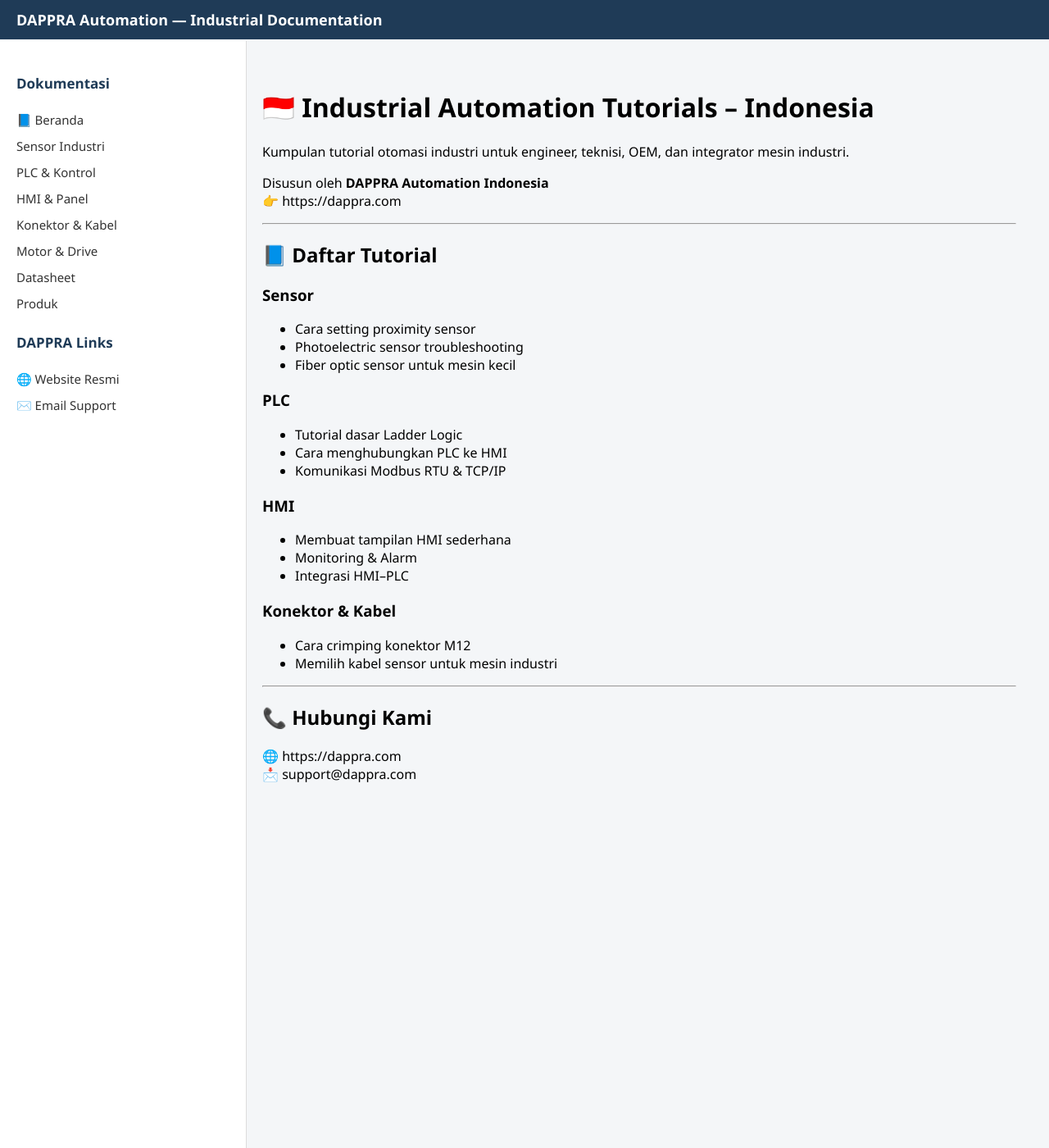
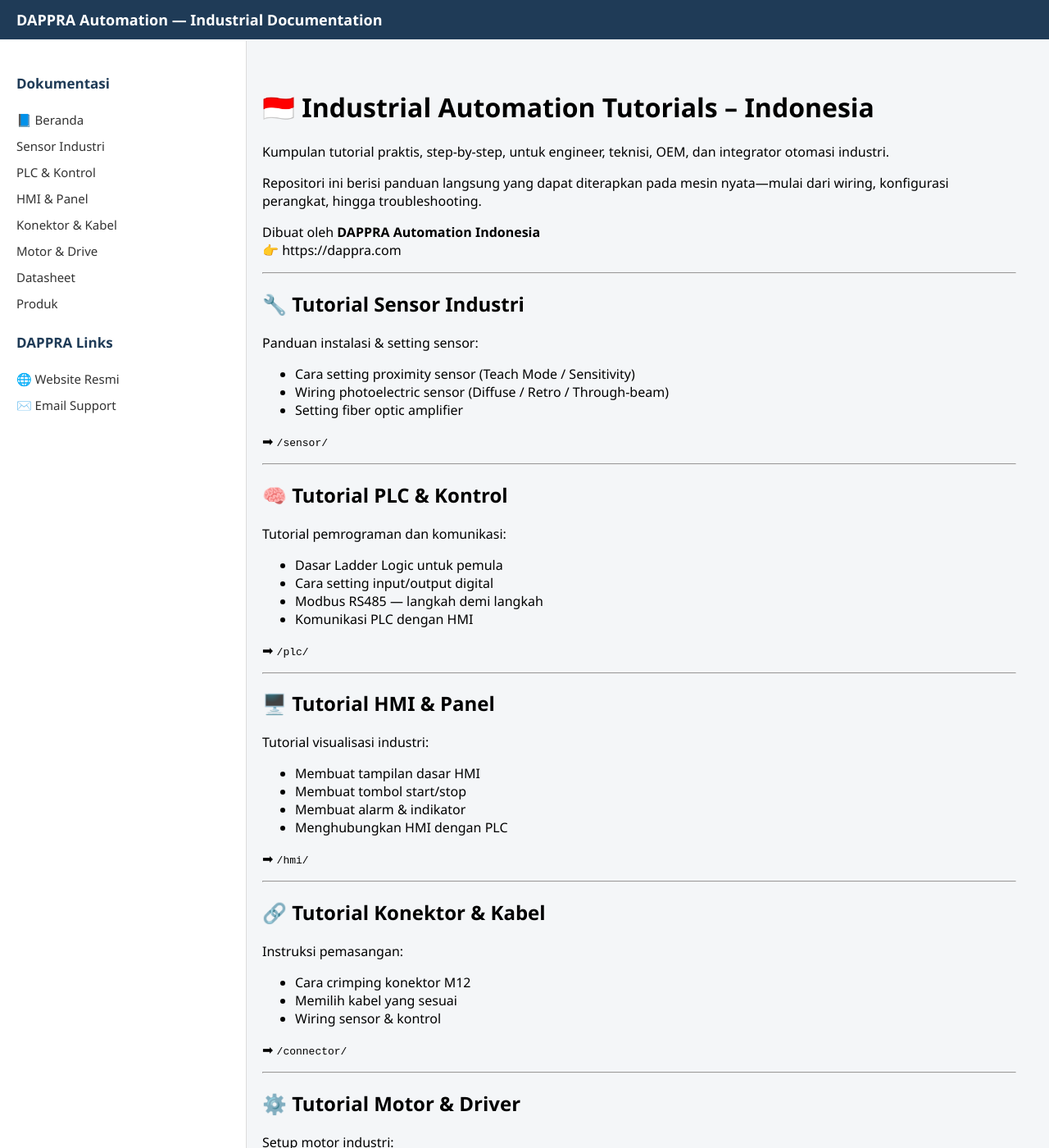
Before and after one commit to dappra-automation/industrial-automation-tutorials, a Jekyll site: the page built from docs/index.md, in a window 1280 px wide and 1400 px high. Shown: the whole window at 82% size. Built offline with Jekyll 4.4.1, drawn with Linux system fonts in a browser that asks for light colours; some of the changed text lies outside the part shown.

Commit message:
Update index.md

```diff
--- a/docs/index.md
+++ b/docs/index.md
@@ -1,40 +1,106 @@
 ---
+title: Tutorial Otomasi Industri Indonesia
 layout: default
-title: Industrial Automation Tutorials Indonesia
 ---
 
 # 🇮🇩 Industrial Automation Tutorials – Indonesia
+Kumpulan tutorial praktis, step-by-step, untuk engineer, teknisi, OEM, dan integrator otomasi industri.
 
-Kumpulan tutorial otomasi industri untuk engineer, teknisi, OEM, dan integrator mesin industri.
+Repositori ini berisi panduan langsung yang dapat diterapkan pada mesin nyata—mulai dari wiring, konfigurasi perangkat, hingga troubleshooting.
 
-Disusun oleh **DAPPRA Automation Indonesia**
+Dibuat oleh **DAPPRA Automation Indonesia**
 👉 https://dappra.com
 
 ---
 
-## 📘 Daftar Tutorial
+## 🔧 Tutorial Sensor Industri
 
-### Sensor
-- Cara setting proximity sensor
-- Photoelectric sensor troubleshooting
-- Fiber optic sensor untuk mesin kecil
+Panduan instalasi & setting sensor:
 
-### PLC
-- Tutorial dasar Ladder Logic
-- Cara menghubungkan PLC ke HMI
-- Komunikasi Modbus RTU & TCP/IP
+- Cara setting proximity sensor (Teach Mode / Sensitivity)
+- Wiring photoelectric sensor (Diffuse / Retro / Through-beam)
+- Setting fiber optic amplifier
 
-### HMI
-- Membuat tampilan HMI sederhana
-- Monitoring & Alarm
-- Integrasi HMI–PLC
-
-### Konektor & Kabel
-- Cara crimping konektor M12
-- Memilih kabel sensor untuk mesin industri
+➡ `/sensor/`
 
 ---
 
-## 📞 Hubungi Kami
+## 🧠 Tutorial PLC & Kontrol
+
+Tutorial pemrograman dan komunikasi:
+
+- Dasar Ladder Logic untuk pemula
+- Cara setting input/output digital
+- Modbus RS485 — langkah demi langkah
+- Komunikasi PLC dengan HMI
+
+➡ `/plc/`
+
+---
+
+## 🖥️ Tutorial HMI & Panel
+
+Tutorial visualisasi industri:
+
+- Membuat tampilan dasar HMI
+- Membuat tombol start/stop
+- Membuat alarm & indikator
+- Menghubungkan HMI dengan PLC
+
+➡ `/hmi/`
+
+---
+
+## 🔗 Tutorial Konektor & Kabel
+
+Instruksi pemasangan:
+
+- Cara crimping konektor M12
+- Memilih kabel yang sesuai
+- Wiring sensor & kontrol
+
+➡ `/connector/`
+
+---
+
+## ⚙️ Tutorial Motor & Driver
+
+Setup motor industri:
+
+- Wiring stepper motor 20Nm
+- Setting stepper driver
+- Pengaturan arus & microstep
+- Troubleshooting motor berhenti mendadak
+
+➡ `/motor/`
+
+---
+
+## 📄 Contoh Datasheet & Wiring Diagram
+
+Tutorial membaca datasheet dan wiring:
+
+- Cara membaca spesifikasi
+- Contoh wiring diagram motor
+- Contoh wiring sensor 3-wire / 4-wire
+
+➡ `/datasheet/`
+
+---
+
+## 📦 Tutorial Berdasarkan Produk
+
+Tutorial teknis untuk berbagai produk:
+
+- Stepper 20Nm
+- Driver 3ND2283
+- Proximity OA25/OA26/OA17
+- Kabel & konektor industri
+
+➡ `/product/`
+
+---
+
+## 📞 Dukungan Teknik
 🌐 https://dappra.com
 📩 support@dappra.com
```
